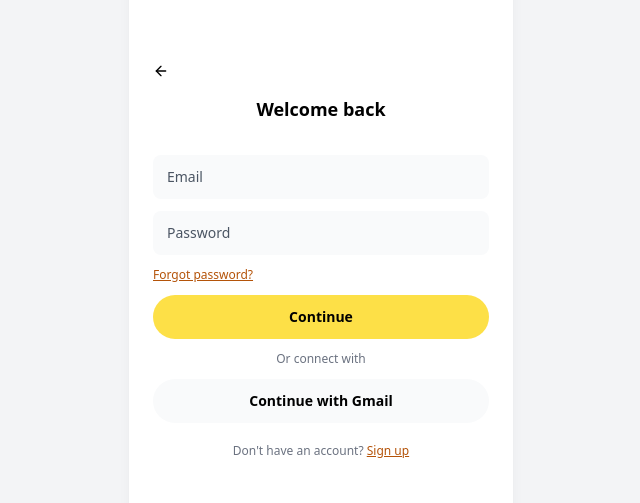
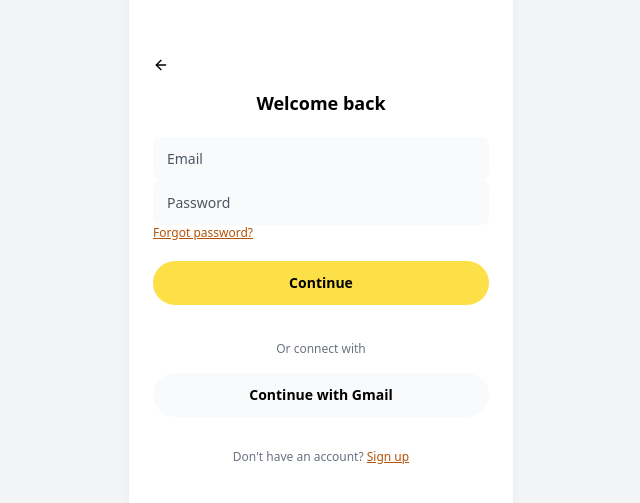
Before and after one commit to jangap411/GoStret, a React (Vite) app: page /signin in a window 1280 px wide. Shown: the part 163-666 px from the top of the page, without its empty margins (319-959 px from the left). Built offline with nearby package versions, Linux system fonts and the light colour scheme.

Commit message:
Update signin page.
Fix: Update the signin page to capture the inputs fields in a form.

previously this was in div instead of a form, so the user cannot use the enter button to login.

```diff
--- a/src/components/screens/SignIn.jsx
+++ b/src/components/screens/SignIn.jsx
@@ -80,7 +80,7 @@ const SignIn = () => {
 
           {/* Login Form */}
           <div className="space-y-3">
-            {/* <form> */}
+            <form onSubmit={handleContinue}>
               <div>
                 {/* alert when error */}
                 {isError && (
@@ -120,7 +120,8 @@ const SignIn = () => {
               </Link>
               {/* Continue Button */}
               <button
-              onClick={handleContinue}
+                // onClick={handleContinue}
+                type="submit"
                 className="w-full bg-yellow-300 hover:bg-yellow-400 border-none rounded-full py-3 px-3 text-sm font-semibold text-black cursor-pointer transition-colors mb-5"
               >
                 Continue
@@ -145,7 +146,7 @@ const SignIn = () => {
             >
               Continue with Apple
             </button> */}
-            {/* </form> */}
+            </form>
           </div>
 
           {/* Footer Text */}
```
Lines whose indentation alone changed are shown as unchanged.
